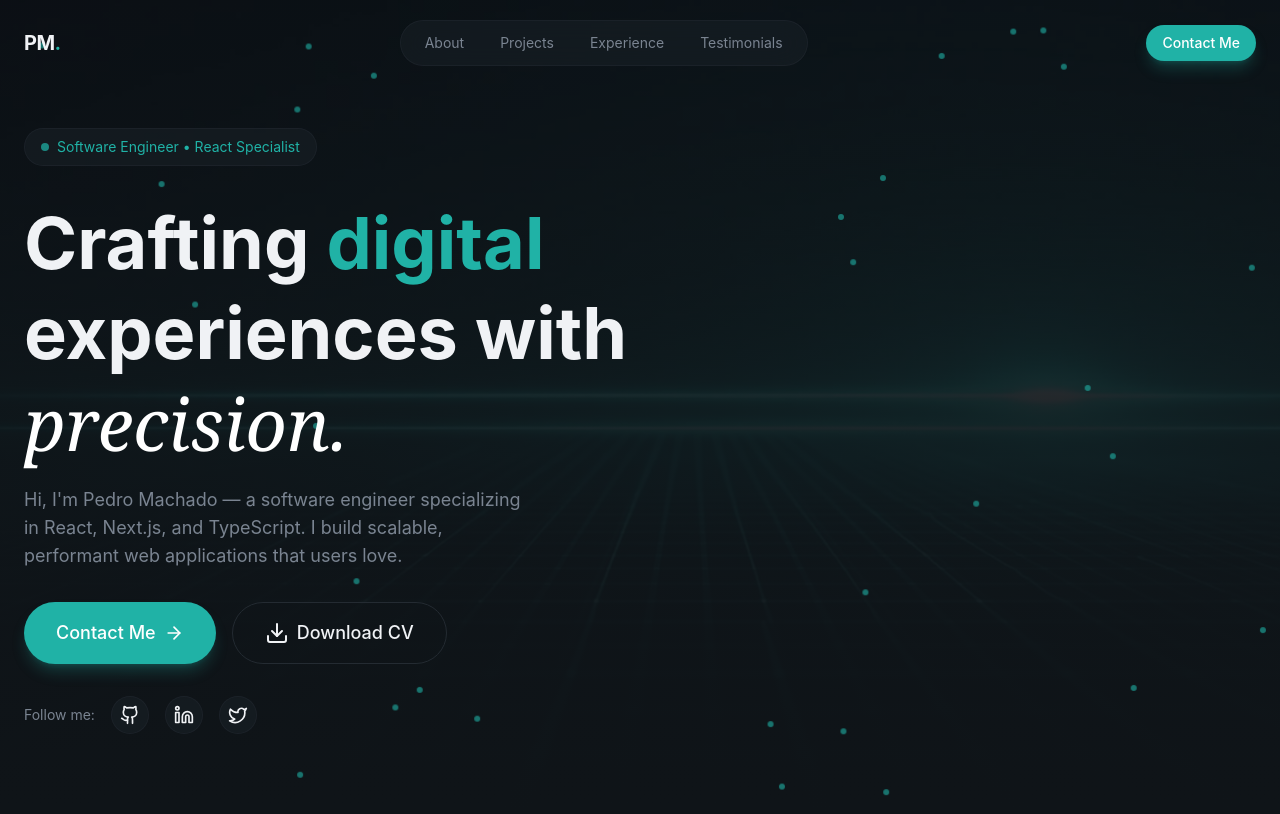
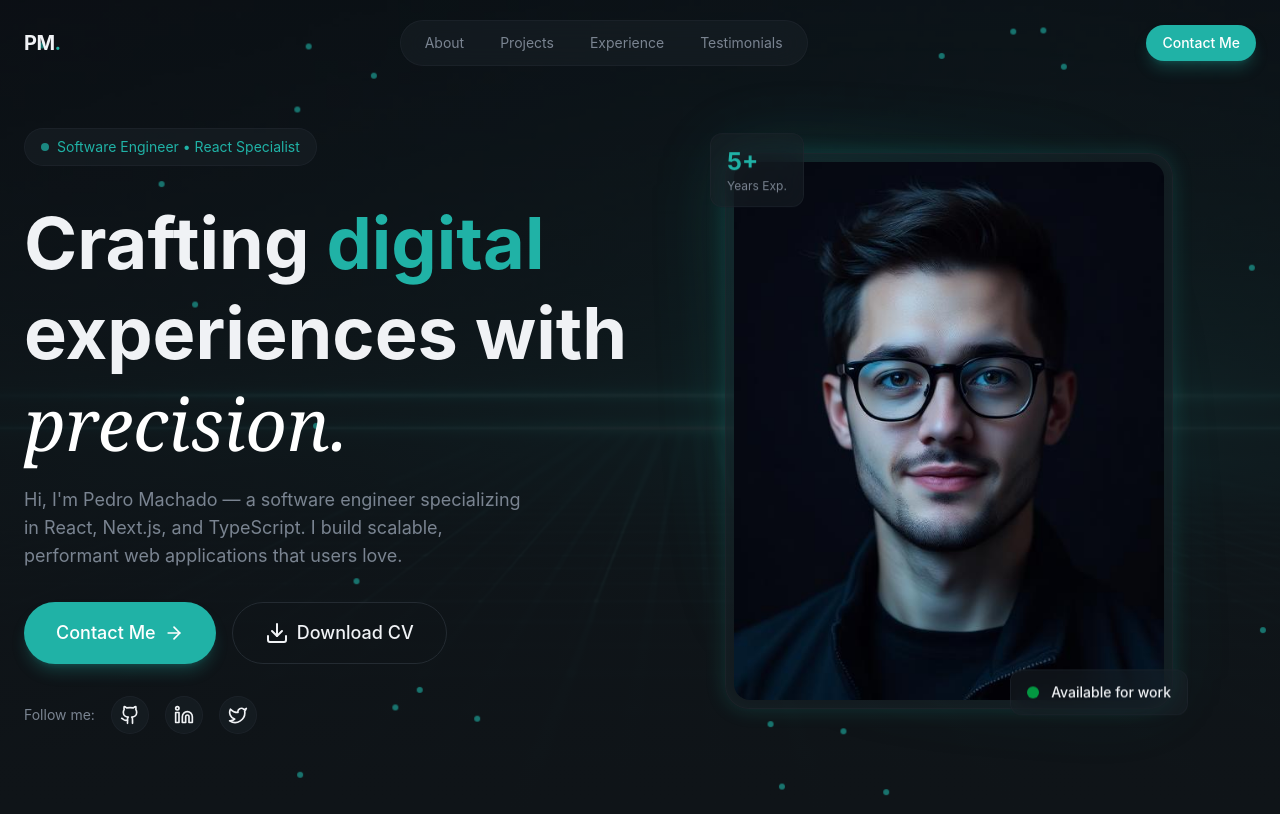
Before and after one commit to yvesmanalo/react-tailwindcss-modern-portfolio-website, a React (Vite) app: page / in a window 1280 px wide. Built offline with nearby package versions, Linux system fonts and the light colour scheme.

Commit message:
Added profile image and badges for the hero section

```diff
--- a/src/index.css
+++ b/src/index.css
@@ -56,6 +56,12 @@
     text-shadow: 0 0 30px
       color-mix(in srgb, var(--color-primary), 50%, transparent);
   }
+
+  .glow-border {
+    box-shadow:
+      0 0 20px color-mix(in srgb, var(--color-primary) 20%, transparent),
+      inset 0 0 20px color-mix(in srgb, var(--color-primary) 5%, transparent);
+  }
 }
 
 @layer utilities {
@@ -87,8 +93,23 @@
       transform: translate(30px, 10px);
     }
   }
+
+  @keyframes float {
+    0%,
+    100% {
+      transform: translateY(0);
+    }
+    50% {
+      transform: translateY(-10px);
+    }
+  }
+
   .animate-fade-in {
     animation: fade-in 0.3s ease-out both;
+  }
+
+  .animate-float {
+    animation: float 4s ease-in-out infinite;
   }
 
   .animation-delay-100 {
--- a/src/sections/Hero.jsx
+++ b/src/sections/Hero.jsx
@@ -89,7 +89,41 @@
               ))}
             </div>
           </div>
-          {/* Right Column - Text Content */}
+          {/* Right Column - Profile Image*/}
+          <div className="relative animate-fade-in animation-delay-300">
+            {/*Profile Image*/}
+            <div className="relative max-w-md mx-auto">
+              <div
+                className="absolute inset-0
+              rounded-3xl bg-gradient-to-br
+              from-primary/30 via-transparent
+              to-primary/10 blur-2xl animate-pulse"
+              />
+              <div className="relative glass rounded-3xl p-2 glow-border">
+                <img
+                  src="/profile-photo.jpg"
+                  alt="Pedro Machado"
+                  className="w-full aspect-[4/5] object-cover rounded-2xl"
+                />
+                {/* Floating Badge */}
+                <div className="absolute -bottom-4 -right-4 glass rounded-xl px-4 py-3 animate-float">
+                  <div className="flex items-center gap-3">
+                    <div className="w-3 h-3 bg-green-500 rounded-full animate-pulse" />
+                    <span className="text-sm font-medium">
+                      Available for work
+                    </span>
+                  </div>
+                </div>
+                {/* Stats Badge */}
+                <div className="absolute -top-4 -left-4 glass rounded-xl px-4 py-3 animate-float animation-delay-500">
+                  <div className="text-2xl font-bold text-primary">5+</div>
+                  <div className="text-xs text-muted-foreground">
+                    Years Exp.
+                  </div>
+                </div>
+              </div>
+            </div>
+          </div>
         </div>
       </div>
     </section>
```
